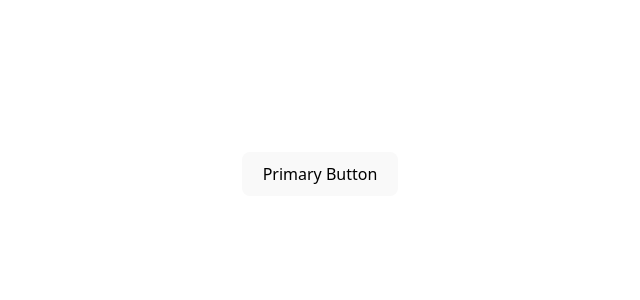
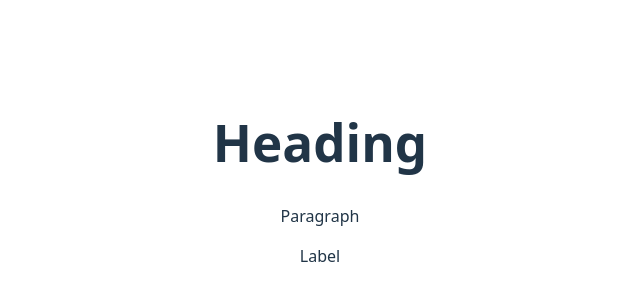
Before and after one commit to aramyants/react-typescript, a React (Vite) app in the folder react-typescript-demo/: page / in a window 1280 px wide. Shown: the part 226-526 px from the top of the page, without its empty margins (320-960 px from the left). Built offline with nearby package versions, Linux system fonts and the light colour scheme.

Commit message:
chore: Polymorphic Components and Wrapping up

```diff
--- a/react-typescript-demo/src/App.tsx
+++ b/react-typescript-demo/src/App.tsx
@@ -1,11 +1,13 @@
 import './App.css';
-import { CustomButton } from './components/html/Button';
+import { Text } from './components/polymorphic/Text';
 
 function App() {
   return (
     <>
       <div className="App">
-        <CustomButton variant="primary" onClick={() => console.log('Clicked')}> Primary Button </CustomButton>
+        <Text as='h1' size="lg">Heading</Text>
+        <Text as='p' size="md">Paragraph</Text>
+        <Text as='label' htmlFor='someId' size='sm' color='secondary'>Label</Text>
       </div>
     </>
   );
--- /dev/null
+++ b/react-typescript-demo/src/components/polymorphic/Text.tsx
@@ -0,0 +1,21 @@
+import React from 'react';
+
+type TextOwnProps<E extends React.ElementType> = {
+  size?: 'sm' | 'md' | 'lg';
+  color?: 'primary' | 'secondary';
+  children: React.ReactNode;
+  as?: E
+}
+
+type TextProps<E extends React.ElementType> = TextOwnProps<E> & Omit<React.ComponentProps<E>, keyof TextOwnProps<E>>
+
+
+export const Text = <E extends React.ElementType = 'div'>({ size, color, children, as }: TextProps<E>) => {
+  const Component = as || 'div';
+
+  return (
+    <Component className={`class-with-${size}-${color}`}>
+      {children}
+    </Component>
+  );
+}
```
